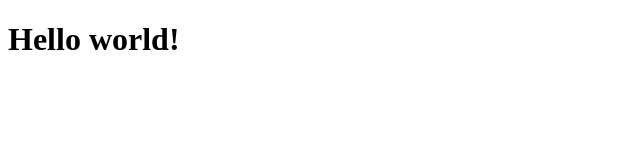
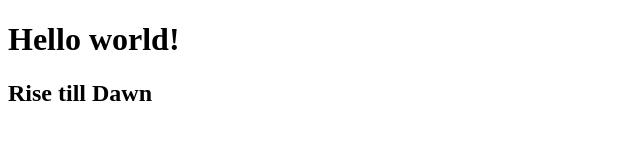
Before and after one commit to agasthya1/t2, a website: page index.html in a window 1280 px wide. Shown: the whole page, without its empty margins (0-640 px from the left). Drawn offline with Linux system fonts and the light colour scheme.

Commit message:
fourth commit

```diff
--- a/index.html
+++ b/index.html
@@ -6,5 +6,6 @@
 </head>
 <body>
 <h1>Hello world!</h1>
+<h2>Rise till Dawn</h2>
 </body>
 </html>
```
Also changed, not shown: package.json (added, +25 -0 lines), 1 other file.
